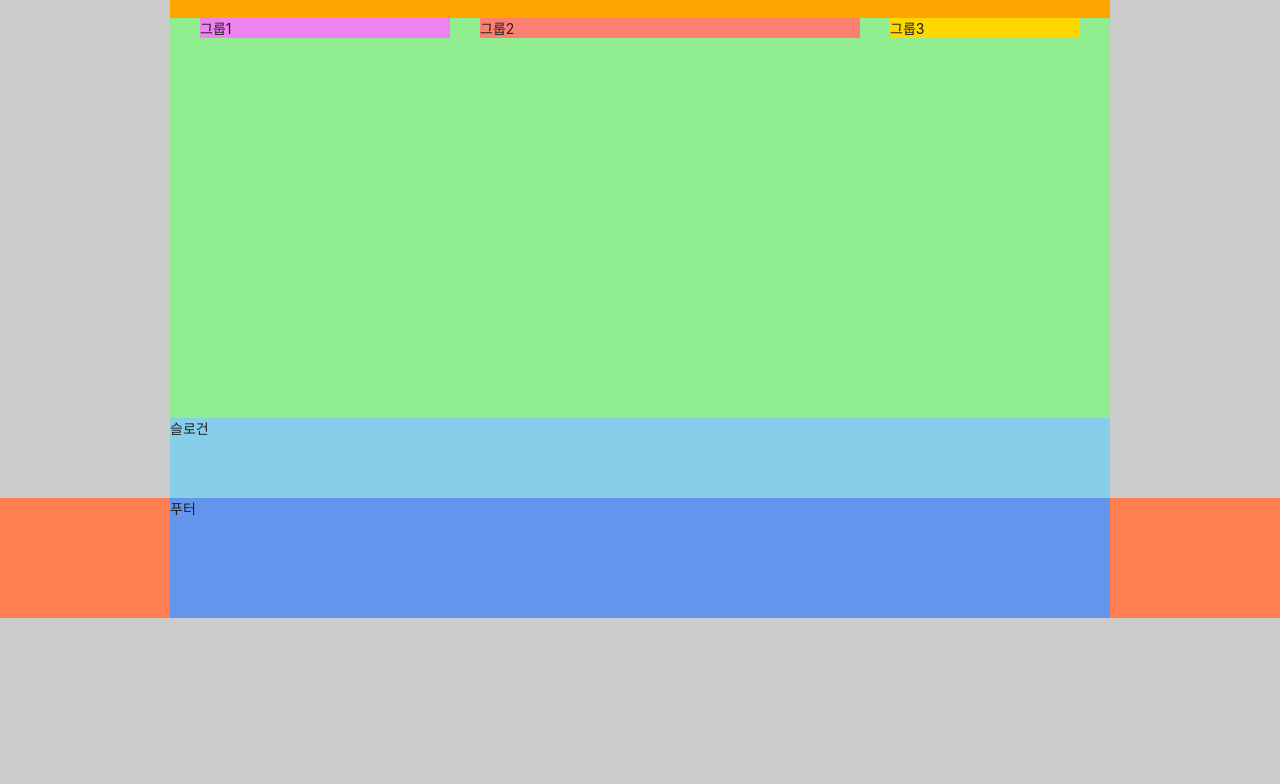
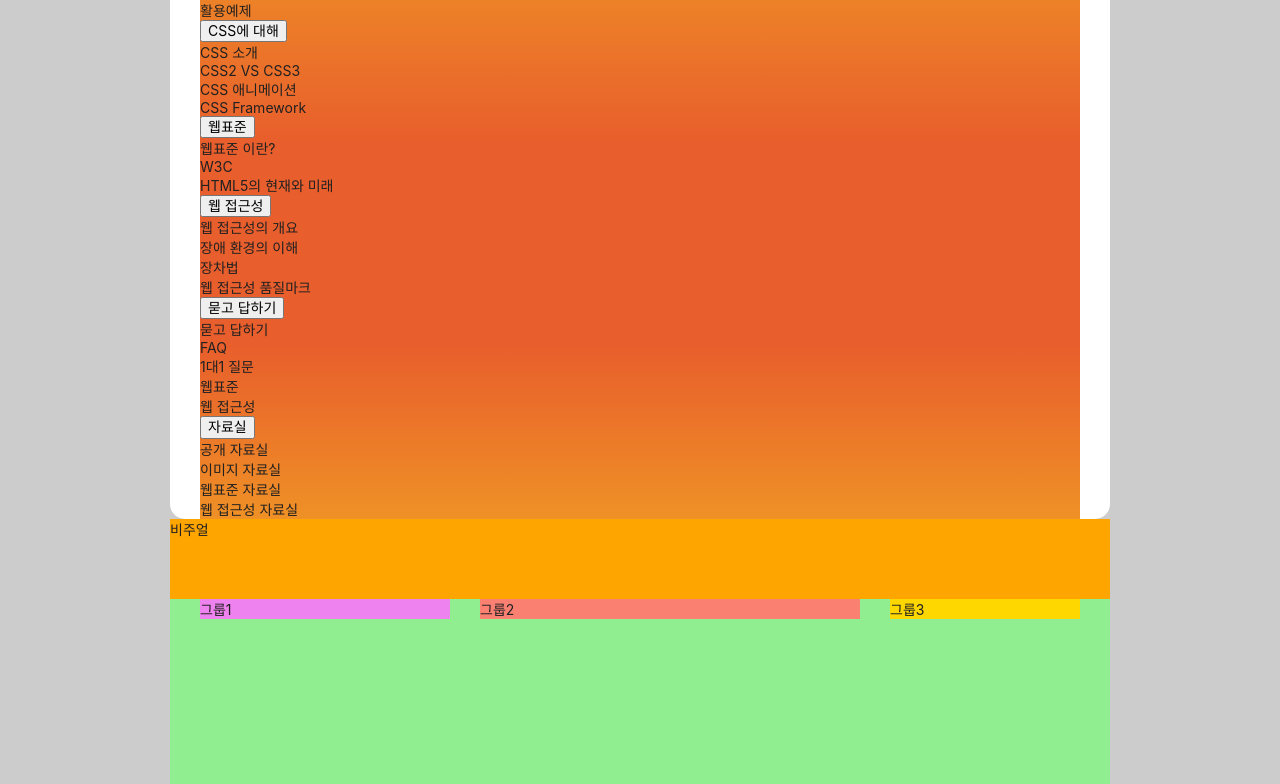
Before and after one commit to jaesukpark77/HTML5, a plain HTML site: page index.html in a window 1280 px wide. Shown: the part 102-886 px from the top of the page. Before the commit the page ends 800 px from the top, so only its background shows below. Drawn offline with Linux system fonts and the light colour scheme; a web font is replaced by a local one.

Commit message:
Feat: 메인메뉴 마크업 및 배경 색상 적용

```diff
--- a/index.html
+++ b/index.html
@@ -33,6 +33,107 @@
     <!-- navigation start -->
     <nav class="navigation">
       <h2 class="a11y-hidden">메인 메뉴</h2>
+      <ul class="menu">
+        <li class="menu-item is-active">
+          <button type="button" class="menu-button">HTML에 대해</button>
+          <ul class="sub-menu menu-html">
+            <li>
+              <a href="/">HTML5 소개</a>
+            </li>
+            <li>
+              <a href="/">레퍼런스 소개</a>
+            </li>
+            <li>
+              <a href="/">활용예제</a>
+            </li>
+          </ul>
+        </li>
+        <li class="menu-item">
+          <button type="button" class="menu-button">CSS에 대해</button>
+          <ul class="sub-menu menu-css">
+            <li>
+              <a href="/">CSS 소개</a>
+            </li>
+            <li>
+              <a href="/">CSS2 VS CSS3</a>
+            </li>
+            <li>
+              <a href="/">CSS 애니메이션</a>
+            </li>
+            <li>
+              <a href="/">CSS Framework</a>
+            </li>
+          </ul>
+        </li>
+        <li class="menu-item">
+          <button type="button" class="menu-button">웹표준</button>
+          <ul class="sub-menu menu-standards">
+            <li>
+              <a href="/">웹표준 이란?</a>
+            </li>
+            <li>
+              <a href="/">W3C</a>
+            </li>
+            <li>
+              <a href="/">HTML5의 현재와 미래</a>
+            </li>
+          </ul>
+        </li>
+        <li class="menu-item">
+          <button type="button" class="menu-button">웹 접근성</button>
+          <ul class="sub-menu menu-accessibility">
+            <li>
+              <a href="/">웹 접근성의 개요</a>
+            </li>
+            <li>
+              <a href="/">장애 환경의 이해</a>
+            </li>
+            <li>
+              <a href="/">장차법</a>
+            </li>
+            <li>
+              <a href="/">웹 접근성 품질마크</a>
+            </li>
+          </ul>
+        </li>
+        <li class="menu-item">
+          <button type="button" class="menu-button">묻고 답하기</button>
+          <ul class="sub-menu menu-qna">
+            <li>
+              <a href="/">묻고 답하기</a>
+            </li>
+            <li>
+              <a href="/">FAQ</a>
+            </li>
+            <li>
+              <a href="/">1대1 질문</a>
+            </li>
+            <li>
+              <a href="/">웹표준</a>
+            </li>
+            <li>
+              <a href="/">웹 접근성</a>
+            </li>
+          </ul>
+        </li>
+        <li class="menu-item">
+          <button type="button" class="menu-button">자료실</button>
+          <ul class="sub-menu menu-archive">
+            <li>
+              <a href="/">공개 자료실</a>
+            </li>
+            <li>
+              <a href="/">이미지 자료실</a>
+            </li>
+            <li>
+              <a href="/">웹표준 자료실</a>
+            </li>
+            <li>
+              <a href="/">웹 접근성 자료실</a>
+            </li>
+          </ul>
+        </li>
+      </ul>
     </nav>
     <!-- navigation end -->
     <!-- member End -->
--- a/styles/style.css
+++ b/styles/style.css
@@ -83,6 +83,18 @@ body{
   margin-right:4px;
 }
 
+/* main menu */
+.menu{
+  background: #e85e2c
+    linear-gradient(
+      to bottom,
+      #ef9126 0%,
+      #e85e2c 35%,
+      #e85e2c 70%,
+      #ef9126 100%
+    );
+}
+
 /* visual start */
 .visual{
   background:orange;
```
